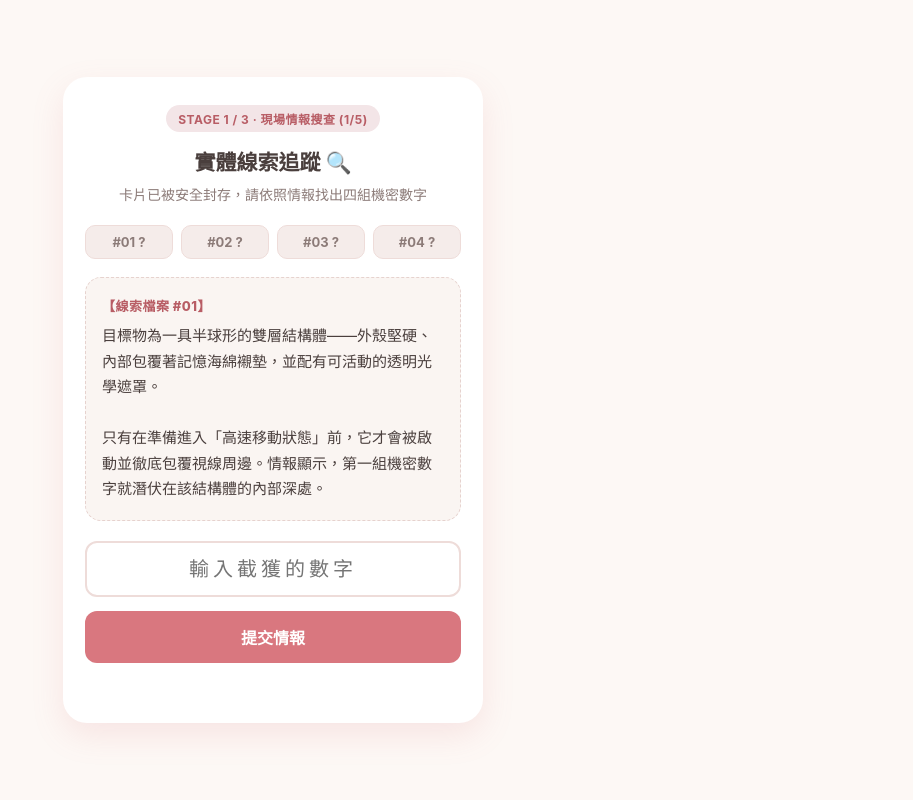
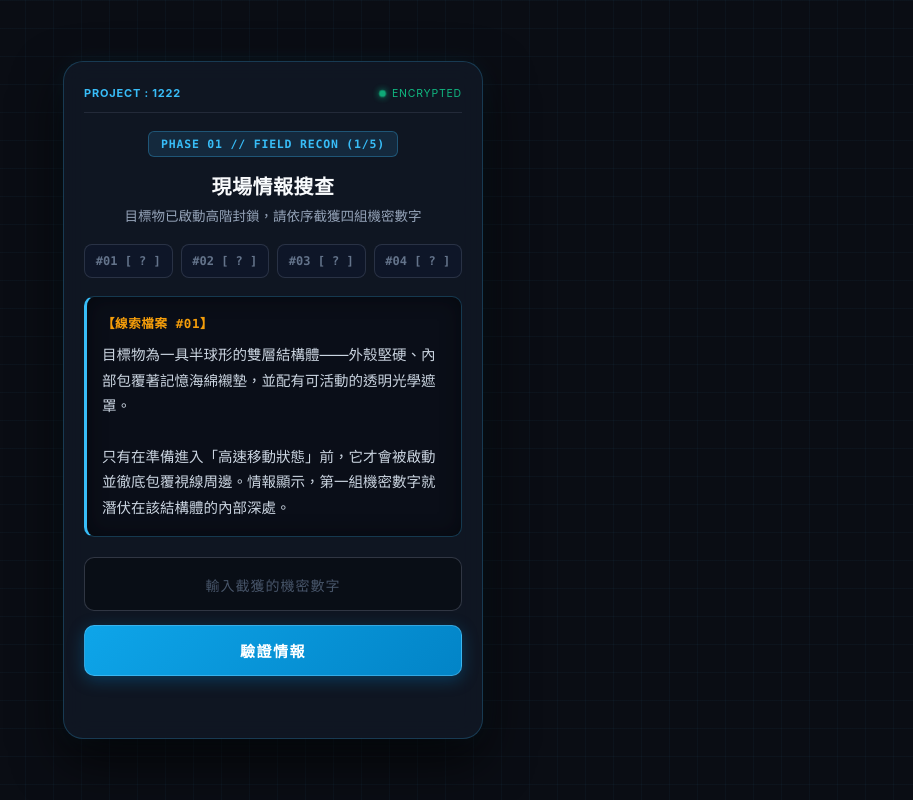
Before and after one commit to Kaicheng1014/SBD, a plain HTML site: page index.html in a window 1280 px wide. Shown: the whole page, without its empty margins (367-1280 px from the left). Drawn offline with nearby package versions, Linux system fonts and the light colour scheme.

Commit message:
Update system style

```diff
--- a/index.html
+++ b/index.html
@@ -3,19 +3,23 @@
 <head>
   <meta charset="UTF-8">
   <meta name="viewport" content="width=device-width, initial-scale=1.0, maximum-scale=1.0, user-scalable=no">
-  <title>生日尋寶行動 · 機密檔案</title>
+  <title>PROJECT : 1222</title>
   <script src="https://cdn.jsdelivr.net/npm/canvas-confetti@1.6.0/dist/confetti.browser.min.js"></script>
   <style>
     :root {
-      --bg: #fdf8f5;
-      --card: #ffffff;
-      --primary: #d9777f;
-      --primary-dark: #b85d65;
-      --accent: #f3e5e7;
-      --text: #4a3f3d;
-      --sub: #8c7b78;
-      --dossier-bg: #faf5f2;
-      --dossier-border: #e6d2ce;
+      --bg: #0a0d14;
+      --grid-line: rgba(56, 189, 248, 0.04);
+      --card: rgba(17, 23, 36, 0.92);
+      --card-border: rgba(56, 189, 248, 0.22);
+      --primary: #38bdf8;
+      --primary-glow: rgba(56, 189, 248, 0.35);
+      --primary-dark: #0284c7;
+      --amber: #f59e0b;
+      --emerald: #10b981;
+      --danger: #f43f5e;
+      --text: #e2e8f0;
+      --sub: #94a3b8;
+      --dossier-bg: rgba(10, 14, 23, 0.85);
     }
 
     * {
@@ -28,6 +32,10 @@
 
     body {
       background-color: var(--bg);
+      background-image:
+        linear-gradient(to right, var(--grid-line) 1px, transparent 1px),
+        linear-gradient(to bottom, var(--grid-line) 1px, transparent 1px);
+      background-size: 28px 28px;
       color: var(--text);
       min-height: 100vh;
       display: flex;
@@ -40,15 +48,60 @@
       width: 100%;
       max-width: 420px;
       background: var(--card);
-      border-radius: 24px;
-      padding: 28px 22px;
-      box-shadow: 0 12px 32px rgba(217, 119, 127, 0.15);
+      border: 1px solid var(--card-border);
+      border-radius: 20px;
+      padding: 24px 20px 28px;
+      box-shadow: 0 20px 50px rgba(0, 0, 0, 0.7), 0 0 24px rgba(56, 189, 248, 0.08);
+      backdrop-filter: blur(12px);
       text-align: center;
+      position: relative;
+      overflow: hidden;
+    }
+
+    /* 頂部機密系統狀態列 */
+    .sys-topbar {
+      display: flex;
+      justify-content: space-between;
+      align-items: center;
+      font-family: "SF Mono", "Fira Code", Menlo, Consolas, monospace;
+      font-size: 11px;
+      color: var(--sub);
+      border-bottom: 1px solid rgba(148, 163, 184, 0.15);
+      padding-bottom: 12px;
+      margin-bottom: 18px;
+      letter-spacing: 0.8px;
+    }
+
+    .sys-id {
+      color: var(--primary);
+      font-weight: 700;
+    }
+
+    .sys-status {
+      display: flex;
+      align-items: center;
+      gap: 6px;
+      color: var(--emerald);
+      font-size: 10.5px;
+    }
+
+    .pulse-dot {
+      width: 7px;
+      height: 7px;
+      background-color: var(--emerald);
+      border-radius: 50%;
+      box-shadow: 0 0 8px var(--emerald);
+      animation: pulse 1.8s infinite;
+    }
+
+    @keyframes pulse {
+      0%, 100% { opacity: 1; transform: scale(1); }
+      50% { opacity: 0.4; transform: scale(0.85); }
     }
 
     .stage {
       display: none;
-      animation: fadeIn 0.4s ease forwards;
+      animation: fadeIn 0.35s ease forwards;
     }
 
     .stage.active {
@@ -56,59 +109,39 @@
     }
 
     @keyframes fadeIn {
-      from { opacity: 0; transform: translateY(10px); }
+      from { opacity: 0; transform: translateY(8px); }
       to { opacity: 1; transform: translateY(0); }
     }
 
     .step-badge {
       display: inline-block;
-      background: var(--accent);
-      color: var(--primary-dark);
-      font-size: 12px;
+      font-family: "SF Mono", "Fira Code", Menlo, Consolas, monospace;
+      background: rgba(56, 189, 248, 0.12);
+      color: var(--primary);
+      border: 1px solid rgba(56, 189, 248, 0.3);
+      font-size: 11.5px;
       font-weight: 700;
       padding: 5px 12px;
-      border-radius: 20px;
+      border-radius: 6px;
       margin-bottom: 14px;
-      letter-spacing: 0.5px;
+      letter-spacing: 0.8px;
     }
 
     h1 {
-      font-size: 21px;
-      margin-bottom: 8px;
+      font-size: 20px;
+      letter-spacing: 0.5px;
+      margin-bottom: 6px;
+      color: #f8fafc;
     }
 
     .subtitle {
-      font-size: 14px;
+      font-size: 13.5px;
       color: var(--sub);
-      margin-bottom: 20px;
+      margin-bottom: 18px;
       line-height: 1.5;
     }
 
-    /* 偵探線索檔案框 */
-    .dossier-box {
-      background: var(--dossier-bg);
-      border: 1.5px dashed var(--dossier-border);
-      border-radius: 16px;
-      padding: 18px 16px;
-      margin-bottom: 20px;
-      text-align: left;
-    }
-
-    .dossier-header {
-      font-size: 13px;
-      font-weight: 800;
-      color: var(--primary-dark);
-      margin-bottom: 8px;
-      letter-spacing: 0.5px;
-    }
-
-    .dossier-text {
-      font-size: 15px;
-      line-height: 1.7;
-      color: var(--text);
-    }
-
-    /* 已收集數字進度條 */
+    /* 4組數字密碼鎖槽 */
     .collected-bar {
       display: flex;
       justify-content: center;
@@ -118,77 +151,126 @@
 
     .code-slot {
       flex: 1;
-      padding: 8px 4px;
-      background: #f5ecea;
-      border-radius: 10px;
-      font-size: 13px;
-      font-weight: bold;
-      color: var(--sub);
-      border: 1px solid #eedcd9;
+      padding: 9px 4px;
+      background: rgba(15, 23, 42, 0.9);
+      border-radius: 8px;
+      font-family: "SF Mono", "Fira Code", Menlo, Consolas, monospace;
+      font-size: 12px;
+      font-weight: 600;
+      color: #64748b;
+      border: 1px solid rgba(148, 163, 184, 0.2);
+      transition: all 0.3s ease;
     }
 
     .code-slot.unlocked {
-      background: #fcebed;
-      color: var(--primary-dark);
-      border-color: var(--primary);
+      background: rgba(16, 185, 129, 0.12);
+      color: #34d399;
+      border-color: rgba(16, 185, 129, 0.45);
+      box-shadow: 0 0 12px rgba(16, 185, 129, 0.15);
+    }
+
+    /* 機密檔案情報框 */
+    .dossier-box {
+      background: var(--dossier-bg);
+      border: 1px solid rgba(56, 189, 248, 0.25);
+      border-left: 3px solid var(--primary);
+      border-radius: 10px;
+      padding: 16px 15px;
+      margin-bottom: 20px;
+      text-align: left;
+      box-shadow: inset 0 0 20px rgba(0, 0, 0, 0.4);
+    }
+
+    .dossier-header {
+      font-family: "SF Mono", "Fira Code", Menlo, Consolas, monospace;
+      font-size: 12.5px;
+      font-weight: 700;
+      color: var(--amber);
+      margin-bottom: 10px;
+      letter-spacing: 0.6px;
+    }
+
+    .dossier-text {
+      font-size: 14.5px;
+      line-height: 1.75;
+      color: #cbd5e1;
+    }
+
+    .dossier-text b {
+      color: #f8fafc;
     }
 
     input[type="tel"], input[type="number"] {
       width: 100%;
       padding: 14px;
+      font-family: "SF Mono", "Fira Code", Menlo, Consolas, monospace;
       font-size: 20px;
+      font-weight: 700;
       text-align: center;
-      letter-spacing: 4px;
-      border: 2px solid #eedcd9;
-      border-radius: 12px;
+      letter-spacing: 5px;
+      background: rgba(10, 14, 23, 0.95);
+      border: 1.5px solid rgba(148, 163, 184, 0.28);
+      border-radius: 10px;
       outline: none;
       margin-bottom: 14px;
-      color: var(--text);
-      transition: border-color 0.2s;
+      color: var(--primary);
+      transition: border-color 0.2s, box-shadow 0.2s;
+    }
+
+    input::placeholder {
+      font-family: -apple-system, BlinkMacSystemFont, "Segoe UI", Roboto, sans-serif;
+      font-size: 14px;
+      font-weight: 400;
+      letter-spacing: 1px;
+      color: #475569;
     }
 
     input:focus {
       border-color: var(--primary);
+      box-shadow: 0 0 14px var(--primary-glow);
     }
 
     .btn {
       width: 100%;
       padding: 14px;
-      background-color: var(--primary);
-      color: white;
-      border: none;
-      border-radius: 12px;
-      font-size: 16px;
-      font-weight: bold;
+      background: linear-gradient(135deg, #0ea5e9, #0284c7);
+      color: #ffffff;
+      border: 1px solid rgba(125, 211, 252, 0.4);
+      border-radius: 10px;
+      font-size: 15px;
+      font-weight: 700;
+      letter-spacing: 1.5px;
       cursor: pointer;
-      transition: transform 0.1s, background-color 0.2s;
+      box-shadow: 0 4px 16px rgba(2, 132, 199, 0.35);
+      transition: transform 0.1s, filter 0.2s;
     }
 
     .btn:active {
       transform: scale(0.98);
-      background-color: var(--primary-dark);
+      filter: brightness(0.9);
     }
 
     .feedback-msg {
-      color: #e05252;
+      color: var(--danger);
       font-size: 13.5px;
       font-weight: 500;
-      margin-top: 12px;
+      margin-top: 14px;
       min-height: 20px;
-      line-height: 1.45;
+      line-height: 1.5;
     }
 
     .feedback-msg.success {
-      color: #388e3c;
+      color: var(--emerald);
     }
 
     /* 關卡 2：問答區 */
     .quiz-q {
-      font-size: 17px;
-      font-weight: bold;
+      font-size: 16.5px;
+      font-weight: 600;
       margin-bottom: 18px;
-      line-height: 1.55;
+      line-height: 1.6;
       text-align: left;
+      color: #f1f5f9;
     }
 
     .options-list {
@@ -199,41 +281,44 @@
 
     .option-btn {
       width: 100%;
-      padding: 13px 16px;
-      background: #faf5f2;
-      border: 2px solid #eedcd9;
-      border-radius: 12px;
-      font-size: 15px;
-      color: var(--text);
+      padding: 13px 15px;
+      background: rgba(15, 23, 42, 0.85);
+      border: 1px solid rgba(148, 163, 184, 0.25);
+      border-radius: 10px;
+      font-size: 14.5px;
+      color: #cbd5e1;
       text-align: left;
       cursor: pointer;
       transition: all 0.2s;
-      line-height: 1.4;
+      line-height: 1.45;
     }
 
     .option-btn:active {
-      background: var(--accent);
+      background: rgba(56, 189, 248, 0.15);
       border-color: var(--primary);
+      color: #ffffff;
     }
 
     .option-btn.bonus-opt {
-      background: #fff0f2;
-      border-color: var(--primary);
-      color: var(--primary-dark);
-      font-weight: bold;
+      background: rgba(245, 158, 11, 0.14);
+      border-color: var(--amber);
+      color: #fcd34d;
+      font-weight: 700;
+      box-shadow: 0 0 14px rgba(245, 158, 11, 0.2);
       animation: fadeIn 0.35s ease;
     }
 
     /* 關卡 2 第 9 題：終極密碼範圍提示 */
     .range-badge {
       display: inline-block;
-      background: #faf5f2;
-      border: 1.5px solid #eedcd9;
+      font-family: "SF Mono", "Fira Code", Menlo, Consolas, monospace;
+      background: rgba(245, 158, 11, 0.12);
+      border: 1px solid rgba(245, 158, 11, 0.35);
       padding: 8px 16px;
-      border-radius: 12px;
-      font-size: 15px;
-      font-weight: bold;
-      color: var(--primary-dark);
+      border-radius: 8px;
+      font-size: 14px;
+      font-weight: 700;
+      color: #fbbf24;
       margin-bottom: 16px;
     }
   </style>
@@ -241,18 +326,24 @@
 <body>
 
   <div class="container">
+    <!-- 頂部機密專案識別列 -->
+    <div class="sys-topbar">
+      <span class="sys-id">PROJECT : 1222</span>
+      <span class="sys-status"><span class="pulse-dot"></span>ENCRYPTED</span>
+    </div>
+
     <!-- ==================== 關卡 1：實體尋寶＋加總密碼 ==================== -->
     <div id="stage-1" class="stage active">
-      <div class="step-badge" id="s1-badge">STAGE 1 / 3 · 現場情報搜查 (1/5)</div>
-      <h1 id="s1-title">實體線索追蹤 🔍</h1>
-      <p class="subtitle" id="s1-subtitle">卡片已被安全封存，請依照情報找出四組機密數字</p>
+      <div class="step-badge" id="s1-badge">PHASE 01 // FIELD RECON (1/5)</div>
+      <h1 id="s1-title">現場情報搜查</h1>
+      <p class="subtitle" id="s1-subtitle">目標物已啟動高階封鎖，請依序截獲四組機密數字</p>
 
       <!-- 4組數字收集進度 -->
       <div class="collected-bar">
-        <div class="code-slot" id="slot-0">#01 ?</div>
-        <div class="code-slot" id="slot-1">#02 ?</div>
-        <div class="code-slot" id="slot-2">#03 ?</div>
-        <div class="code-slot" id="slot-3">#04 ?</div>
+        <div class="code-slot" id="slot-0">#01 [ ? ]</div>
+        <div class="code-slot" id="slot-1">#02 [ ? ]</div>
+        <div class="code-slot" id="slot-2">#03 [ ? ]</div>
+        <div class="code-slot" id="slot-3">#04 [ ? ]</div>
       </div>
 
       <!-- 偵探線索框 -->
@@ -261,14 +352,14 @@
         <div class="dossier-text" id="dossier-text"></div>
       </div>
 
-      <input type="tel" id="s1-input" maxlength="6" placeholder="輸入截獲的數字">
-      <button class="btn" onclick="verifyStage1()">提交情報</button>
+      <input type="tel" id="s1-input" maxlength="6" placeholder="輸入截獲的機密數字">
+      <button class="btn" onclick="verifyStage1()">驗證情報</button>
       <div class="feedback-msg" id="s1-feedback"></div>
     </div>
 
     <!-- ==================== 關卡 2：10 題默契快問快答 ==================== -->
     <div id="stage-2" class="stage">
-      <div class="step-badge" id="quiz-progress">STAGE 2 / 3 · 默契驗證 (1/10)</div>
+      <div class="step-badge" id="quiz-progress">PHASE 02 // IDENTITY SYNC (1/10)</div>
       <div id="quiz-question" class="quiz-q"></div>
 
       <!-- 選擇題容器 -->
@@ -276,9 +367,9 @@
 
       <!-- 第 9 題終極密碼專用容器 -->
       <div id="guess-box" style="display: none;">
-        <div class="range-badge" id="guess-range">目前範圍：1 ～ 100 小時</div>
+        <div class="range-badge" id="guess-range">RANGE : 1 ～ 100 HRS</div>
         <input type="number" id="guess-input" placeholder="輸入小時數">
-        <button class="btn" onclick="submitGuess()">送出猜測</button>
+        <button class="btn" onclick="submitGuess()">送出數值</button>
       </div>
 
       <div class="feedback-msg" id="quiz-feedback"></div>
@@ -286,9 +377,9 @@
 
     <!-- ==================== 關卡 3 預留過渡畫面 ==================== -->
     <div id="stage-3" class="stage">
-      <div class="step-badge">STAGE 2 COMPLETE ✅</div>
-      <h1>默契考驗全數通過！</h1>
-      <p class="subtitle">你已經解開前兩道關卡，準備好進入「合照時間軸」與「最終藏寶線索」了嗎？（待確認後接續實作）</p>
+      <div class="step-badge">PHASE 02 // VERIFIED</div>
+      <h1>身份同步驗證通過</h1>
+      <p class="subtitle">第一、二階段安全鎖已解除。準備好進入「記憶時間軸」與「最終藏匿座標」了嗎？</p>
     </div>
   </div>
 
@@ -400,21 +491,21 @@
       },
       {
         type: "guessNumber",
-        question: "Q9. 猜猜看，籌備這次的生日驚喜與網頁，我總共花了多少小時寫程式與測試？",
+        question: "Q9. 猜猜看，籌備這次的 PROJECT : 1222 網頁與機關，我總共花了多少小時寫程式與測試？",
         targetNumber: 36,
         min: 1,
         max: 100
       },
       {
         type: "spawn5th",
-        question: "Q10. 最後一題！通關後你最想用這張實體卡片兌換什麼？",
+        question: "Q10. 最後一題！解鎖最終實體卡片後，你最想兌換哪一項特權？",
         options: [
           "一頓豪華生日大餐",
           "專屬按摩服務 30 分鐘",
           "無條件答應一個願望",
           "陪我逛街一整天不喊累"
         ],
-        triggerMsg: "太客氣了吧！生日怎麼可以只選一個？再看一次選項 👇",
+        triggerMsg: "太客氣了吧！今天怎麼可以只選一個？再看一次選項 👇",
         fifthOption: "✨ 以上全部都要，我全包了！ ✨"
       }
     ];
@@ -430,15 +521,15 @@
 
     function renderStage1() {
       const step = STAGE1_STEPS[s1Index];
-      document.getElementById('s1-badge').textContent = `STAGE 1 / 3 · 現場情報搜查 (${s1Index + 1}/5)`;
+      document.getElementById('s1-badge').textContent = `PHASE 01 // FIELD RECON (${s1Index + 1}/5)`;
       document.getElementById('dossier-header').textContent = step.header;
       document.getElementById('dossier-text').innerHTML = step.text;
       document.getElementById('s1-input').value = '';
       document.getElementById('s1-feedback').textContent = '';
 
       if (s1Index === 4) {
-        document.getElementById('s1-title').textContent = "最終密碼合成 🔐";
-        document.getElementById('s1-subtitle').textContent = "請將四組數字相加，解除安全鎖";
+        document.getElementById('s1-title').textContent = "最終密鑰合成";
+        document.getElementById('s1-subtitle').textContent = "將截獲的四組數字相加，解除第一道安全鎖";
         document.getElementById('s1-input').placeholder = "輸入加總後的 4 位數";
       }
     }
@@ -490,7 +581,7 @@
       const guessBox = document.getElementById('guess-box');
       const feedback = document.getElementById('quiz-feedback');
 
-      document.getElementById('quiz-progress').textContent = `STAGE 2 / 3 · 默契驗證 (${qIndex + 1}/${total})`;
+      document.getElementById('quiz-progress').textContent = `PHASE 02 // IDENTITY SYNC (${qIndex + 1}/${total})`;
       document.getElementById('quiz-question').textContent = q.question;
       feedback.textContent = '';
       feedback.className = 'feedback-msg';
@@ -502,7 +593,7 @@
         currentMin = q.min;
         currentMax = q.max;
         guessCount = 0;
-        document.getElementById('guess-range').textContent = `目前範圍：${currentMin} ～ ${currentMax} 小時`;
+        document.getElementById('guess-range').textContent = `RANGE : ${currentMin} ～ ${currentMax} HRS`;
         document.getElementById('guess-input').value = '';
         return;
       }
@@ -563,13 +654,13 @@
         setTimeout(() => nextQuiz(), 1300);
       } else if (val > q.targetNumber) {
         currentMax = val;
-        document.getElementById('guess-range').textContent = `目前範圍：${currentMin} ～ ${currentMax} 小時`;
+        document.getElementById('guess-range').textContent = `RANGE : ${currentMin} ～ ${currentMax} HRS`;
         feedback.textContent = `太大了！沒那麼誇張啦，再猜小一點 ⬇️`;
         inputEl.value = '';
         inputEl.focus();
       } else {
         currentMin = val;
-        document.getElementById('guess-range').textContent = `目前範圍：${currentMin} ～ ${currentMax} 小時`;
+        document.getElementById('guess-range').textContent = `RANGE : ${currentMin} ～ ${currentMax} HRS`;
         feedback.textContent = `太小了！我寫得很認真耶，再猜大一點 ⬆️`;
         inputEl.value = '';
         inputEl.focus();
```
